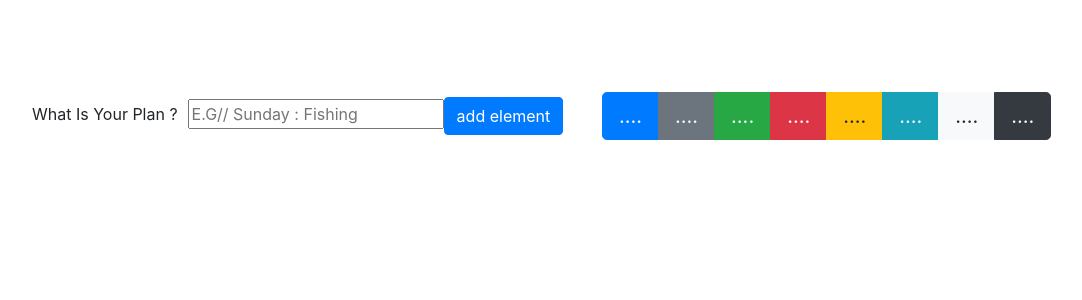
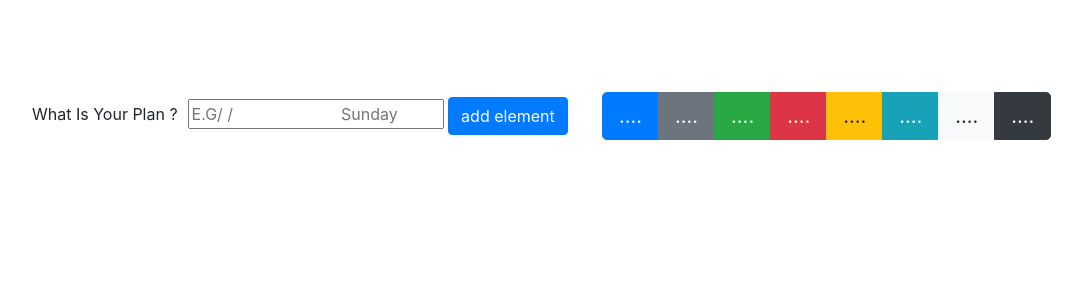
Before and after one commit to BenrhayemRacem/react-todo, a React (Create React App) app: page / in a window 1280 px wide. Shown: the top 300 px of the page, without its empty margins (53-1135 px from the left). Built offline with nearby package versions, Linux system fonts and the light colour scheme.

Commit message:
Restyled by clang-format

```diff
--- a/src/AlertCompnent.js
+++ b/src/AlertCompnent.js
@@ -1,17 +1,13 @@
 import {Alert} from "react-bootstrap";
 import {useGlobalContext} from "./GlobalContext";
 
+const AlertComponent =
+    () => {
+      const {alert} = useGlobalContext();
 
-const AlertComponent = ()=> {
-const {alert} = useGlobalContext();
+      return (<Alert variant = {alert.variant}>
+              <Alert.Heading>{alert.message}</Alert.Heading>
+        </Alert>)
+    }
 
-    return (
-        <Alert variant={alert.variant} >
-            <Alert.Heading>
-                {alert.message}
-            </Alert.Heading>
-        </Alert>
-    )
-}
-
-export default AlertComponent ;
+export default AlertComponent;
--- a/src/ChangeColor.js
+++ b/src/ChangeColor.js
@@ -1,8 +1,9 @@
+import {Button, ButtonGroup} from "react-bootstrap";
+
 import colorList from "./ButtonColorData";
-import {Button, ButtonGroup} from "react-bootstrap";
 import {useGlobalContext} from "./GlobalContext";
 
-const ChangeColor = ()=> {
+const ChangeColor = () => {
 
 const {handleColorChange} = useGlobalContext();
 
--- a/src/GlobalContext.js
+++ b/src/GlobalContext.js
@@ -1,10 +1,11 @@
 
-import React, {useState, useContext, useEffect} from 'react';
+import React, {useContext, useEffect, useState} from 'react';
+
 import getLocalStorage from "./LocalStorage";
 
 const AppContext = React.createContext(null);
 
-const AppProvider = ({children})=> {
+const AppProvider = ({children}) => {
     const [toDo , setToDo] = useState('');
     const [toDoList ,setToDoList] = useState(getLocalStorage("list"));
     const [isEditing, setIsEditing] = useState(false);
--- a/src/ToDoElement.js
+++ b/src/ToDoElement.js
@@ -1,7 +1,6 @@
 import {Button, Card, Col} from "react-bootstrap";
 import {FaEdit, TiDeleteOutline} from "react-icons/all";
 import {useGlobalContext} from "./GlobalContext";
-
 
 const ToDoElement = (props) => {
    const {color , handleEditingElement ,handleDeleteElement} = useGlobalContext()
--- a/src/ToDoList.js
+++ b/src/ToDoList.js
@@ -1,8 +1,8 @@
 
+import {useGlobalContext} from "./GlobalContext";
 import ToDoElement from "./ToDoElement";
-import {useGlobalContext} from "./GlobalContext";
 
-const ToDoList = ()=> {
+const ToDoList = () => {
 
 const {toDoList } = useGlobalContext();
 
```
Also changed, not shown: src/App.js (+10 -19 lines), src/FormComponent.js (+16 -12 lines), src/index.js (+6 -8 lines).
